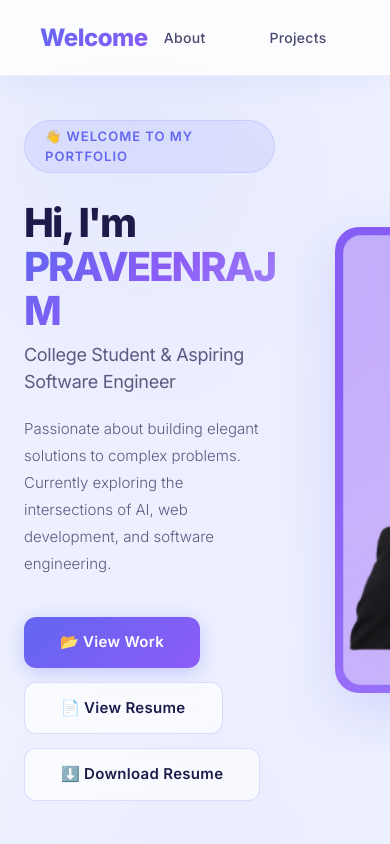
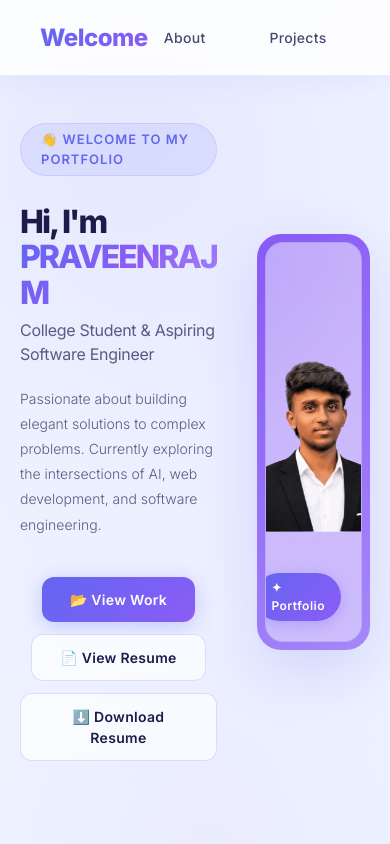
Before and after one commit to praveenraj444/portfolio-website, a React (Create React App) app: page / in a window 390 px wide. Both pictures are taken after typing "Sample", "Sample123" into the empty fields and a click on the button "🔓 Login". Shown: the top 844 px of the page. Built offline with nearby package versions, Linux system fonts and the light colour scheme.

Commit message:
Fixed mobile responsiveness for hero section

```diff
--- a/src/components/Hero.jsx
+++ b/src/components/Hero.jsx
@@ -14,7 +14,7 @@ const Hero = () => {
   }, []);
 
   const colors = {
-    bg: isDark ? '#0a0a0f' : '#eef2ff',  // Blue tint background
+    bg: isDark ? '#0a0a0f' : '#eef2ff',
     textPrimary: isDark ? '#ffffff' : '#1e1b4b',
     textSecondary: isDark ? 'rgba(255,255,255,0.6)' : 'rgba(30,27,75,0.7)',
     glow: isDark ? 'rgba(99,102,241,0.15)' : 'rgba(99,102,241,0.1)',
@@ -31,13 +31,13 @@ const Hero = () => {
       display: 'flex',
       alignItems: 'center',
       justifyContent: 'center',
-      padding: '120px 24px 60px',
+      padding: '100px 20px 60px',
       background: colors.bg,
       transition: 'all 0.5s ease',
       position: 'relative',
       overflow: 'hidden'
     }}>
-      {/* Aesthetic Blue Background Shapes */}
+      {/* Background Shapes */}
       <div style={{
         position: 'absolute',
         top: '-20%',
@@ -76,7 +76,7 @@ const Hero = () => {
         margin: '0 auto',
         display: 'grid',
         gridTemplateColumns: '1fr 1fr',
-        gap: '60px',
+        gap: '40px',
         alignItems: 'center',
         position: 'relative',
         zIndex: 1
@@ -102,7 +102,7 @@ const Hero = () => {
           </div>
 
           <h1 style={{
-            fontSize: 'clamp(40px, 6vw, 64px)',
+            fontSize: 'clamp(32px, 5vw, 64px)',
             fontWeight: '800',
             color: colors.textPrimary,
             marginBottom: '8px',
@@ -121,7 +121,7 @@ const Hero = () => {
           </h1>
 
           <h2 style={{
-            fontSize: 'clamp(18px, 2vw, 26px)',
+            fontSize: 'clamp(16px, 1.8vw, 26px)',
             color: colors.textSecondary,
             fontWeight: '400',
             marginBottom: '20px',
@@ -131,7 +131,7 @@ const Hero = () => {
           </h2>
 
           <p style={{
-            fontSize: 'clamp(15px, 1.1vw, 18px)',
+            fontSize: 'clamp(14px, 1vw, 18px)',
             color: colors.textSecondary,
             maxWidth: '550px',
             marginBottom: '40px',
@@ -145,20 +145,22 @@ const Hero = () => {
           <div style={{
             display: 'flex',
             flexWrap: 'wrap',
-            gap: '14px'
+            justifyContent: 'center',
+            gap: '12px'
           }}>
             <a href="#projects" style={{
-              padding: '14px 36px',
+              padding: '12px 28px',
               background: 'linear-gradient(135deg, #6366f1, #8b5cf6)',
               color: 'white',
               borderRadius: '12px',
               textDecoration: 'none',
               fontWeight: '600',
-              fontSize: '15px',
+              fontSize: '14px',
               transition: 'all 0.4s cubic-bezier(0.4, 0, 0.2, 1)',
               display: 'inline-block',
               boxShadow: '0 4px 20px rgba(99,102,241,0.3)',
-              letterSpacing: '0.3px'
+              letterSpacing: '0.3px',
+              textAlign: 'center'
             }}
             onMouseEnter={(e) => {
               e.target.style.transform = 'translateY(-4px)';
@@ -176,18 +178,19 @@ const Hero = () => {
               target="_blank"
               rel="noopener noreferrer"
               style={{
-                padding: '14px 36px',
+                padding: '12px 28px',
                 background: isDark ? 'rgba(255,255,255,0.05)' : 'rgba(255,255,255,0.7)',
                 color: colors.textPrimary,
                 borderRadius: '12px',
                 textDecoration: 'none',
                 fontWeight: '600',
-                fontSize: '15px',
+                fontSize: '14px',
                 transition: 'all 0.4s cubic-bezier(0.4, 0, 0.2, 1)',
                 display: 'inline-block',
                 border: `1px solid ${isDark ? 'rgba(255,255,255,0.1)' : 'rgba(99,102,241,0.2)'}`,
                 letterSpacing: '0.3px',
-                backdropFilter: 'blur(10px)'
+                backdropFilter: 'blur(10px)',
+                textAlign: 'center'
               }}
               onMouseEnter={(e) => {
                 e.target.style.transform = 'translateY(-4px)';
@@ -207,18 +210,19 @@ const Hero = () => {
               href="/PRAVEENRAJ_M_RESUME.pdf"
               download
               style={{
-                padding: '14px 36px',
+                padding: '12px 28px',
                 background: isDark ? 'rgba(255,255,255,0.05)' : 'rgba(255,255,255,0.7)',
                 color: colors.textPrimary,
                 borderRadius: '12px',
                 textDecoration: 'none',
                 fontWeight: '600',
-                fontSize: '15px',
+                fontSize: '14px',
                 transition: 'all 0.4s cubic-bezier(0.4, 0, 0.2, 1)',
                 display: 'inline-block',
                 border: `1px solid ${isDark ? 'rgba(255,255,255,0.1)' : 'rgba(99,102,241,0.2)'}`,
                 letterSpacing: '0.3px',
-                backdropFilter: 'blur(10px)'
+                backdropFilter: 'blur(10px)',
+                textAlign: 'center'
               }}
               onMouseEnter={(e) => {
                 e.target.style.transform = 'translateY(-4px)';
@@ -236,7 +240,7 @@ const Hero = () => {
           </div>
         </div>
 
-        {/* Right Side - Premium Photo Box with Blue Theme */}
+        {/* Right Side - Photo Box */}
         <div style={{
           display: 'flex',
           justifyContent: 'center',
@@ -251,7 +255,9 @@ const Hero = () => {
             animation: 'gradientMove 4s ease infinite',
             boxShadow: isDark
               ? '0 20px 60px rgba(99,102,241,0.3)'
-              : '0 20px 60px rgba(99,102,241,0.2)'
+              : '0 20px 60px rgba(99,102,241,0.2)',
+            width: '100%',
+            maxWidth: '380px'
           }}>
             <div style={{
               borderRadius: '18px',
@@ -259,14 +265,14 @@ const Hero = () => {
               background: colors.photoBg,
               backdropFilter: 'blur(20px)',
               border: `1px solid ${colors.photoBorder}`,
-              width: '380px',
-              height: '450px',
+              width: '100%',
+              height: '400px',
               display: 'flex',
               alignItems: 'center',
               justifyContent: 'center',
               position: 'relative'
             }}>
-              {/* Aesthetic Background inside Photo Box */}
+              {/* Background Shapes inside Photo Box */}
               <div style={{
                 position: 'absolute',
                 top: '-30%',
@@ -288,7 +294,7 @@ const Hero = () => {
                 pointerEvents: 'none'
               }} />
 
-              {/* Photo - Using My_photo.png */}
+              {/* Photo */}
               <img
                 src="/My_photo.png"
                 alt="PRAVEENRAJ M"
@@ -319,7 +325,7 @@ const Hero = () => {
                 }}
               />
 
-              {/* Premium Badge */}
+              {/* Badge */}
               <div style={{
                 position: 'absolute',
                 bottom: '20px',
@@ -342,13 +348,30 @@ const Hero = () => {
         </div>
       </div>
 
-      {/* Animation Styles */}
+      {/* Mobile Responsive Styles */}
       <style>
         {`
           @keyframes gradientMove {
             0% { background-position: 0% 50%; }
             50% { background-position: 100% 50%; }
             100% { background-position: 0% 50%; }
+          }
+
+          @media (max-width: 768px) {
+            .hero-grid {
+              grid-template-columns: 1fr !important;
+              text-align: center !important;
+            }
+            .hero-text {
+              text-align: center !important;
+            }
+            .hero-buttons {
+              justify-content: center !important;
+            }
+            .hero-photo {
+              max-width: 280px !important;
+              margin: 0 auto !important;
+            }
           }
         `}
       </style>
```
